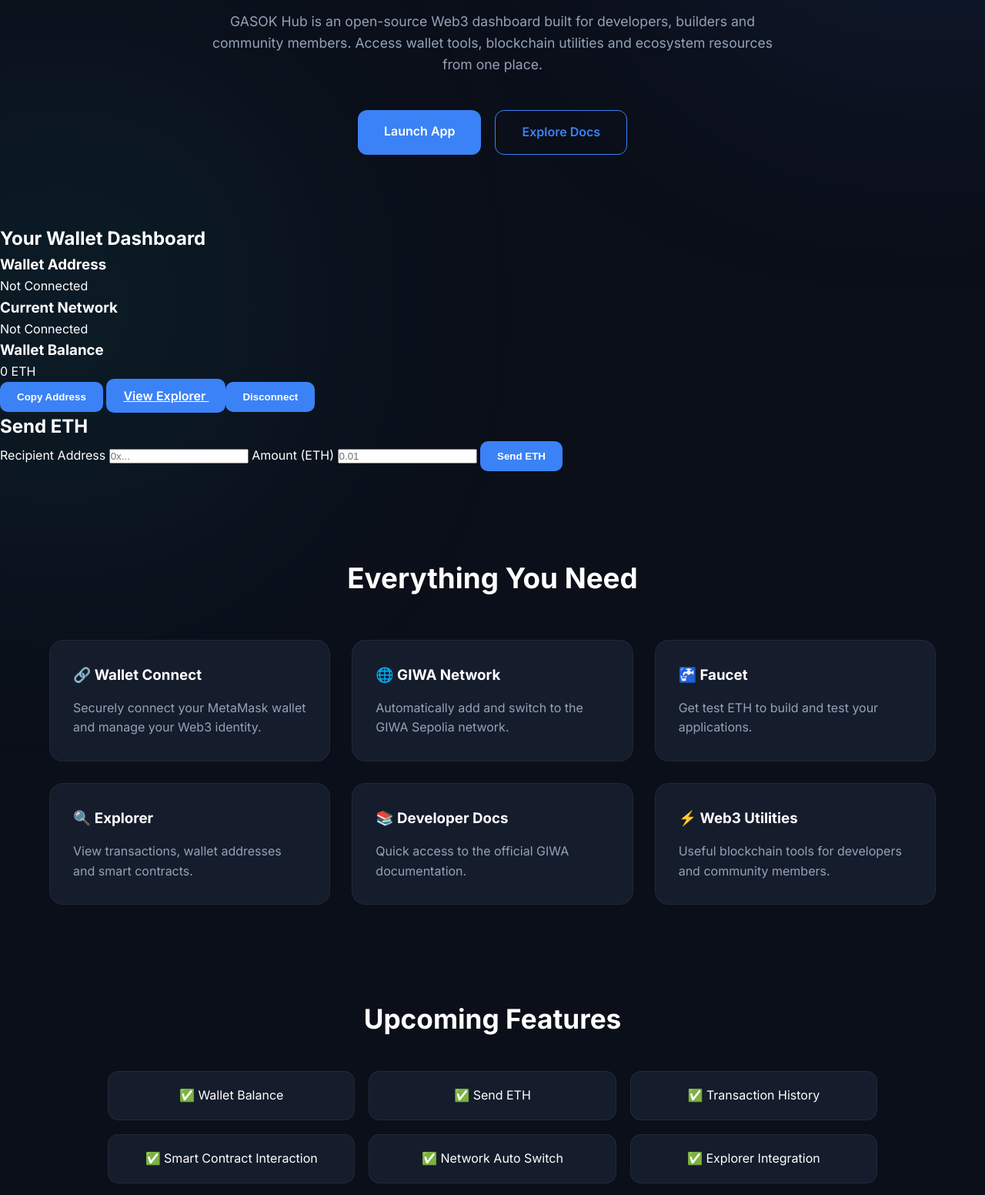
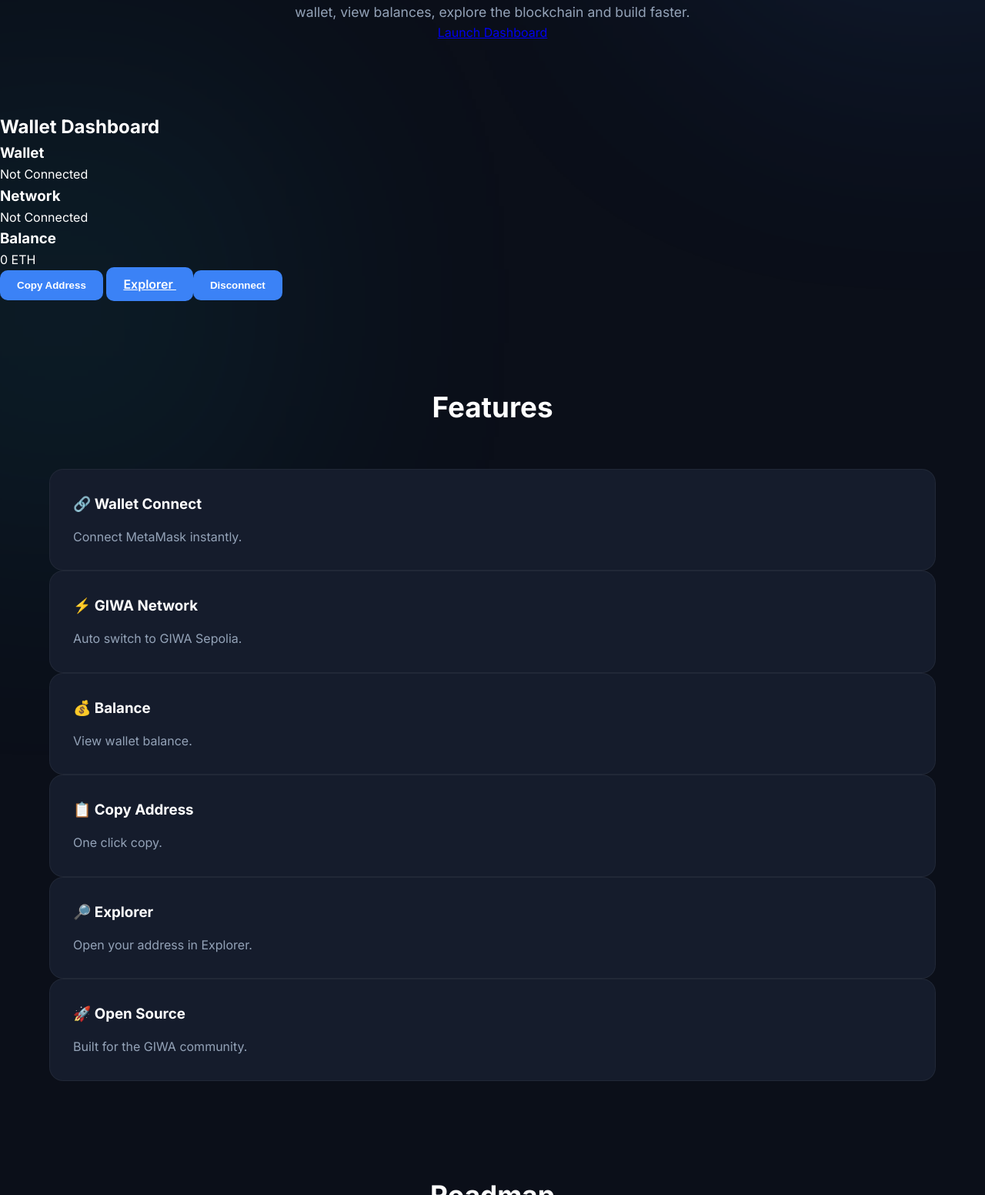
Before and after one commit to Babu9838/GASOK-Hub, a plain HTML site: page index.html in a window 1280 px wide. Shown: the part 328-1880 px from the top of the page at 77% size. Drawn offline with Linux system fonts and the light colour scheme; a script that the page names is missing.

Commit message:
Update index.html

```diff
--- a/index.html
+++ b/index.html
@@ -4,7 +4,10 @@
 <head>
     <meta charset="UTF-8">
     <meta name="viewport" content="width=device-width, initial-scale=1.0">
-    <title>GASOK Hub | GIWA Ecosystem Dashboard</title>
+
+    <title>GASOK Hub | GIWA Dashboard</title>
+
+    <link rel="icon" href="assets/favicon.png">
 
     <link rel="stylesheet" href="style.css">
 
@@ -20,20 +23,29 @@
 <nav class="navbar">
 
 <div class="logo">
-                <h2>⚡ GASOK Hub</h2>
+
+<img src="assets/logo.png" alt="GASOK Logo">
+
+<h2>GASOK Hub</h2>
+
 </div>
 
 <ul class="nav-links">
-                <li><a href="#">Home</a></li>
-                <li><a href="#">Docs</a></li>
-                <li><a href="#">Wallet</a></li>
-                <li><a href="#">Explorer</a></li>
-                <li><a href="#">Faucet</a></li>
-                <li><a href="#">About</a></li>
+
+<li><a href="#features">Features</a></li>
+
+<li><a href="#dashboard">Dashboard</a></li>
+
+<li><a href="#roadmap">Roadmap</a></li>
+
+<li><a href="https://docs.giwa.io/" target="_blank">Docs</a></li>
+
 </ul>
 
 <button id="connectWallet" class="wallet-btn">
+
 Connect Wallet
+
 </button>
 
 </nav>
@@ -45,69 +57,103 @@
 <section class="hero">
 
 <h1>
-            Build, Explore & Connect
-            <br>
-            with the GIWA Ecosystem
+
+Build Faster on
+
+<span>GIWA</span>
+
 </h1>
 
 <p>
-            GASOK Hub is an open-source Web3 dashboard built for developers,
-            builders and community members. Access wallet tools, blockchain
-            utilities and ecosystem resources from one place.
+
+GASOK Hub is an open-source Web3 dashboard for the GIWA ecosystem.
+
+Connect your wallet, view balances, explore the blockchain and build faster.
+
 </p>
 
-        <div class="hero-buttons">
+<a href="#dashboard" class="hero-btn">
 
-            <a href="#" class="btn-primary">
-                Launch App
+Launch Dashboard
+
 </a>
 
-            <a href="https://docs.giwa.io/" target="_blank" class="btn-secondary">
-                Explore Docs
-            </a>
+</section>
+
+<!-- ================= DASHBOARD ================= -->
+
+<section id="dashboard" class="dashboard">
+
+<h2>
+
+Wallet Dashboard
+
+</h2>
+
+<div class="dashboard-card">
+
+<div class="item">
+
+<h3>Wallet</h3>
+
+<p id="walletAddress">
+
+Not Connected
+
+</p>
 
 </div>
 
-    </section>
+<div class="item">
 
-    <!-- ================= Wallet Dashboard ================= -->
+<h3>Network</h3>
 
-    <section class="wallet-dashboard">
+<p id="networkName">
 
-        <h2>Your Wallet Dashboard</h2>
+Not Connected
 
-        <div class="wallet-card">
+</p>
 
-            <div class="wallet-item">
-                <h3>Wallet Address</h3>
-                <p id="walletAddress">Not Connected</p>
 </div>
 
-            <div class="wallet-item">
-                <h3>Current Network</h3>
-                <p id="networkName">Not Connected</p>
+<div class="item">
+
+<h3>Balance</h3>
+
+<p id="walletBalance">
+
+0 ETH
+
+</p>
+
 </div>
 
-            <div class="wallet-item">
-                <h3>Wallet Balance</h3>
-                <p id="walletBalance">0 ETH</p>
-            </div>
+<div class="buttons">
 
-            <div class="wallet-actions">
+<button
+id="copyAddress"
+class="wallet-btn">
 
-                <button id="copyAddress" class="wallet-btn">
 Copy Address
+
 </button>
 
-                <a id="viewExplorer"
+<a
+id="viewExplorer"
+class="wallet-btn"
 href="#"
-                   target="_blank"
-                   class="wallet-btn">
-                    View Explorer
+target="_blank">
+
+Explorer
+
 </a>
 
-                <button id="disconnectWallet" class="wallet-btn">
+<button
+id="disconnectWallet"
+class="wallet-btn">
+
 Disconnect
+
 </button>
 
 </div>
@@ -116,83 +162,88 @@
 
 </section>
 
-    <!-- ================= Send Token ================= -->
+<!-- ================= FEATURES ================= -->
 
-    <section class="send-token">
+<section id="features" class="features">
 
-        <h2>Send ETH</h2>
+<h2>
 
-        <div class="send-card">
+Features
 
-            <label for="recipient">
-                Recipient Address
-            </label>
+</h2>
 
-            <input
-                type="text"
-                id="recipient"
-                placeholder="0x..."
-            >
+<div class="grid">
 
-            <label for="amount">
-                Amount (ETH)
-            </label>
+<div class="card">
 
-            <input
-                type="number"
-                id="amount"
-                placeholder="0.01"
-                step="0.0001"
-            >
+<h3>🔗 Wallet Connect</h3>
 
-            <button
-                id="sendToken"
-                class="wallet-btn">
+<p>
 
-                Send ETH
+Connect MetaMask instantly.
 
-            </button>
-
-            <p id="txStatus"></p>
+</p>
 
 </div>
 
-    </section>
+<div class="card">
 
-    <!-- ================= FEATURES ================= --><section class="features">
+<h3>⚡ GIWA Network</h3>
 
-    <h2>Everything You Need</h2>
+<p>
 
-    <div class="feature-grid">
+Auto switch to GIWA Sepolia.
 
-        <div class="card">
-            <h3>🔗 Wallet Connect</h3>
-            <p>Securely connect your MetaMask wallet and manage your Web3 identity.</p>
+</p>
+
 </div>
 
 <div class="card">
-            <h3>🌐 GIWA Network</h3>
-            <p>Automatically add and switch to the GIWA Sepolia network.</p>
+
+<h3>💰 Balance</h3>
+
+<p>
+
+View wallet balance.
+
+</p>
+
 </div>
 
 <div class="card">
-            <h3>🚰 Faucet</h3>
-            <p>Get test ETH to build and test your applications.</p>
+
+<h3>📋 Copy Address</h3>
+
+<p>
+
+One click copy.
+
+</p>
+
 </div>
 
 <div class="card">
-            <h3>🔍 Explorer</h3>
-            <p>View transactions, wallet addresses and smart contracts.</p>
+
+<h3>🔎 Explorer</h3>
+
+<p>
+
+Open your address in Explorer.
+
+</p>
+
 </div>
 
 <div class="card">
-            <h3>📚 Developer Docs</h3>
-            <p>Quick access to the official GIWA documentation.</p>
-        </div>
 
-        <div class="card">
-            <h3>⚡ Web3 Utilities</h3>
-            <p>Useful blockchain tools for developers and community members.</p>
+<h3>🚀 Open Source</h3>
+
+<p>
+
+Built for the GIWA community.
+
+</p>
+
 </div>
 
 </div>
@@ -201,22 +252,33 @@
 
 <!-- ================= ROADMAP ================= -->
 
-<section class="roadmap">
+<section id="roadmap" class="roadmap">
 
-    <h2>Upcoming Features</h2>
+<h2>
 
-    <div class="roadmap-list">
+Roadmap
 
-        <div>✅ Wallet Balance</div>
-        <div>✅ Send ETH</div>
-        <div>✅ Transaction History</div>
-        <div>✅ Smart Contract Interaction</div>
-        <div>✅ Network Auto Switch</div>
-        <div>✅ Explorer Integration</div>
-        <div>✅ Faucet Integration</div>
-        <div>✅ AI Assistant</div>
+</h2>
 
-    </div>
+<ul>
+
+<li>✅ Wallet Connect</li>
+
+<li>✅ Disconnect Wallet</li>
+
+<li>✅ Wallet Balance</li>
+
+<li>⬜ Send Tokens</li>
+
+<li>⬜ Transaction History</li>
+
+<li>⬜ Faucet Integration</li>
+
+<li>⬜ Smart Contract Interaction</li>
+
+<li>⬜ AI Assistant</li>
+
+</ul>
 
 </section>
 
@@ -224,39 +286,30 @@
 
 <footer>
 
-    <h3>⚡ GASOK Hub</h3>
+<h3>
+
+GASOK Hub
+
+</h3>
 
 <p>
-        An open-source Web3 dashboard built for the GIWA ecosystem.
+
+Built for the GIWA Ecosystem.
+
 </p>
 
-    <div class="footer-links">
+<p>
 
-        <a href="https://github.com/Babu9838/GASOK-Hub" target="_blank">
-            GitHub
-        </a>
+Made with ❤️ by Babu Saha
 
-        <a href="https://docs.giwa.io/" target="_blank">
-            GIWA Docs
-        </a>
-
-        <a href="https://sepolia-explorer.giwa.io/" target="_blank">
-            GIWA Explorer
-        </a>
-
-    </div>
-
-    <p class="copyright">
-        © 2026 GASOK Hub • Built with ❤️ by Babu Saha
 </p>
 
 </footer>
 
-<!-- Ethers.js -->
 <script src="https://cdn.jsdelivr.net/npm/ethers@5.7.2/dist/ethers.umd.min.js"></script>
 
-<!-- Main Script -->
 <script src="script.js"></script>
 
 </body>
+
 </html>
```
Lines whose indentation alone changed are shown as unchanged.
